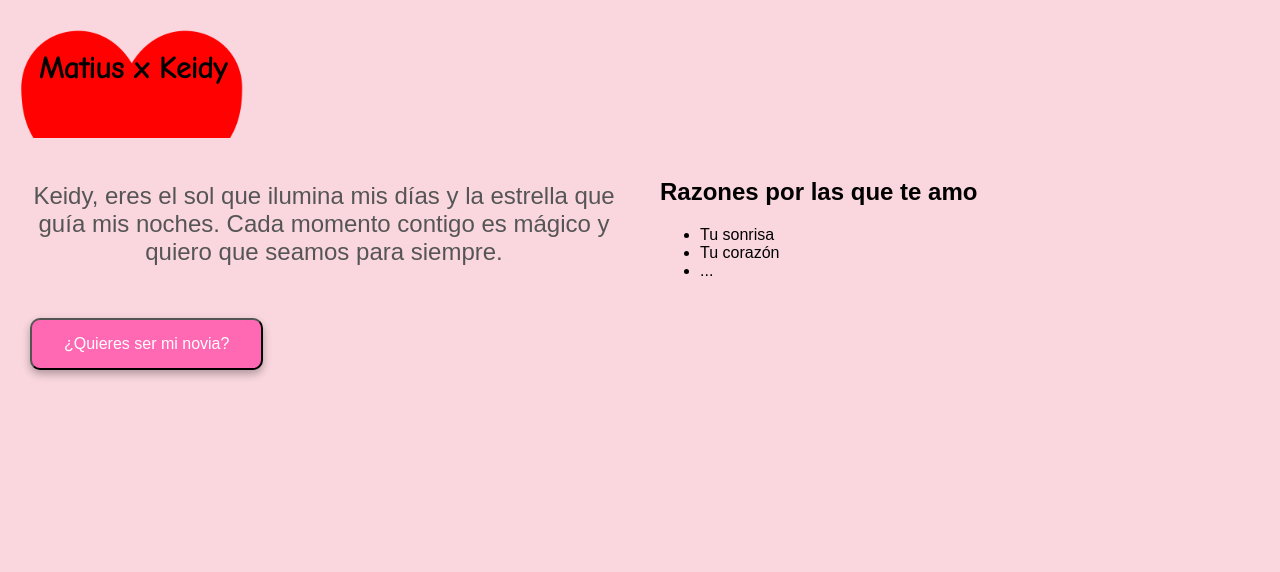
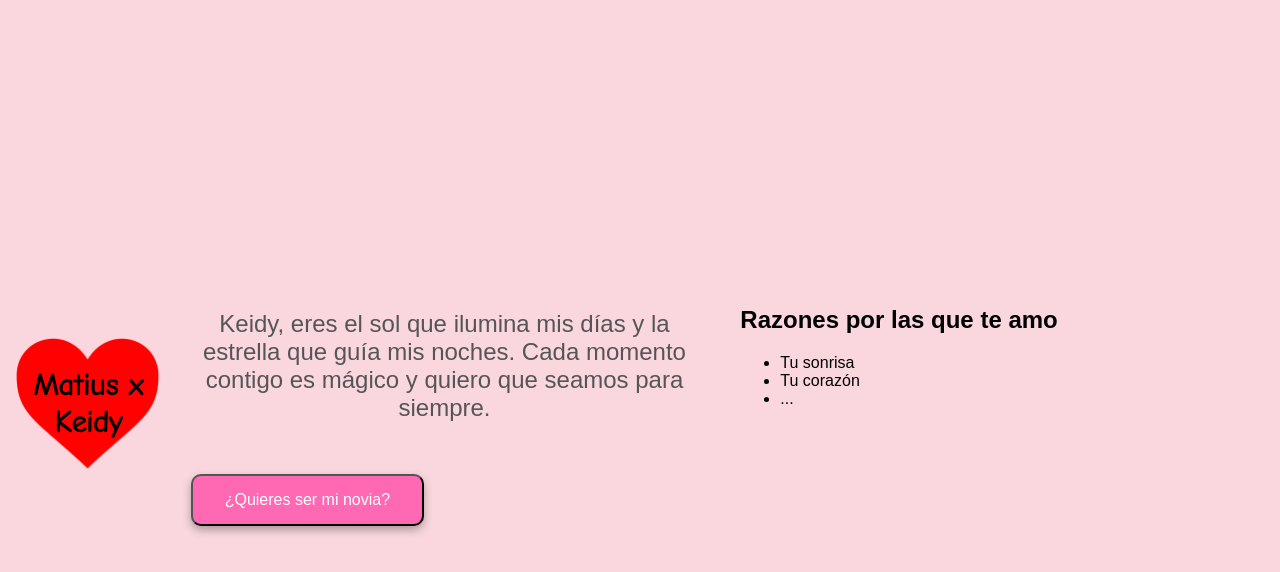
Before and after one commit to Mattvolkan/keidy, a plain HTML site: page index.html in a window 1280 px wide. Drawn offline with Linux system fonts and the light colour scheme.

Commit message:
Update est.css

```diff
--- a/est.css
+++ b/est.css
@@ -3,7 +3,7 @@
       background-color: #fad7df;
       background-image: url('fondo_romantico.jpg  '); /* Reemplaza con tu imagen de fondo */
       background-size: cover;
-      display: flexbox;
+      display: flex;
       justify-content: center;
       align-items: center;
       min-height: 100vh;
```
